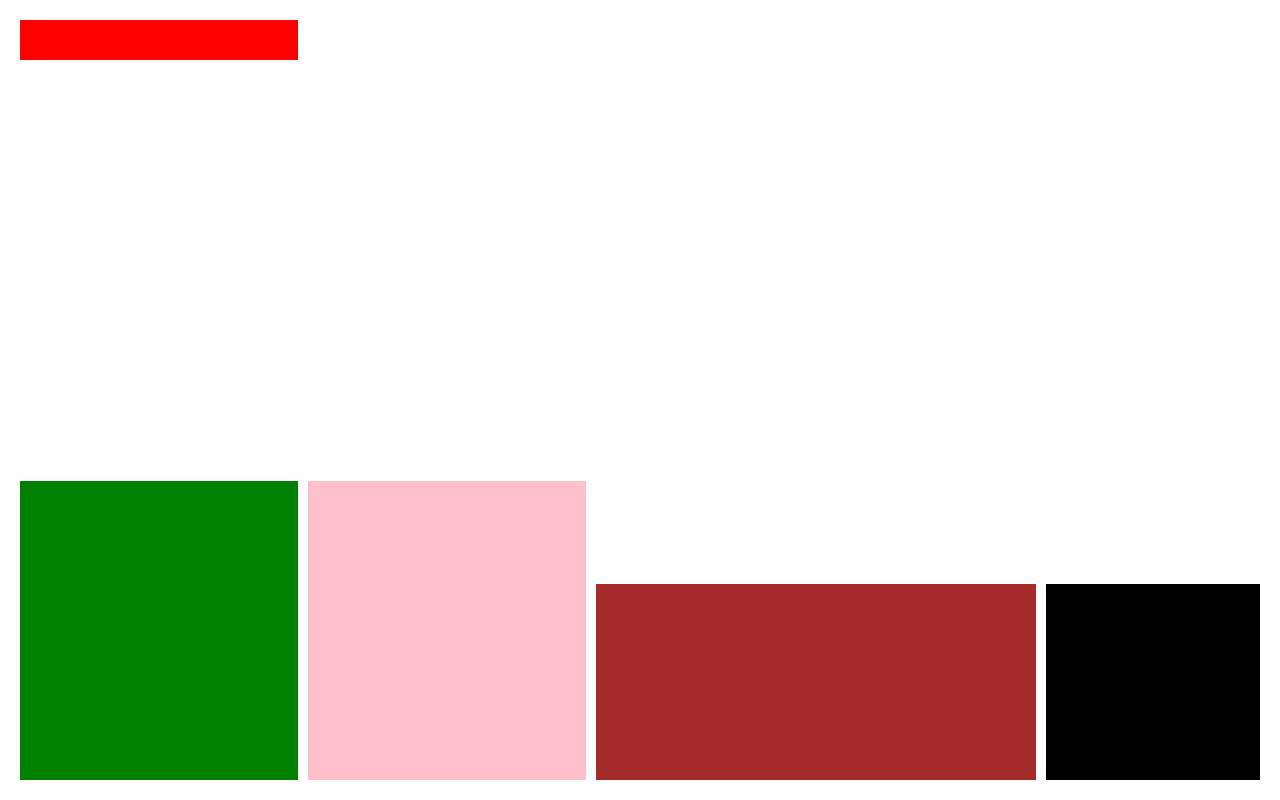
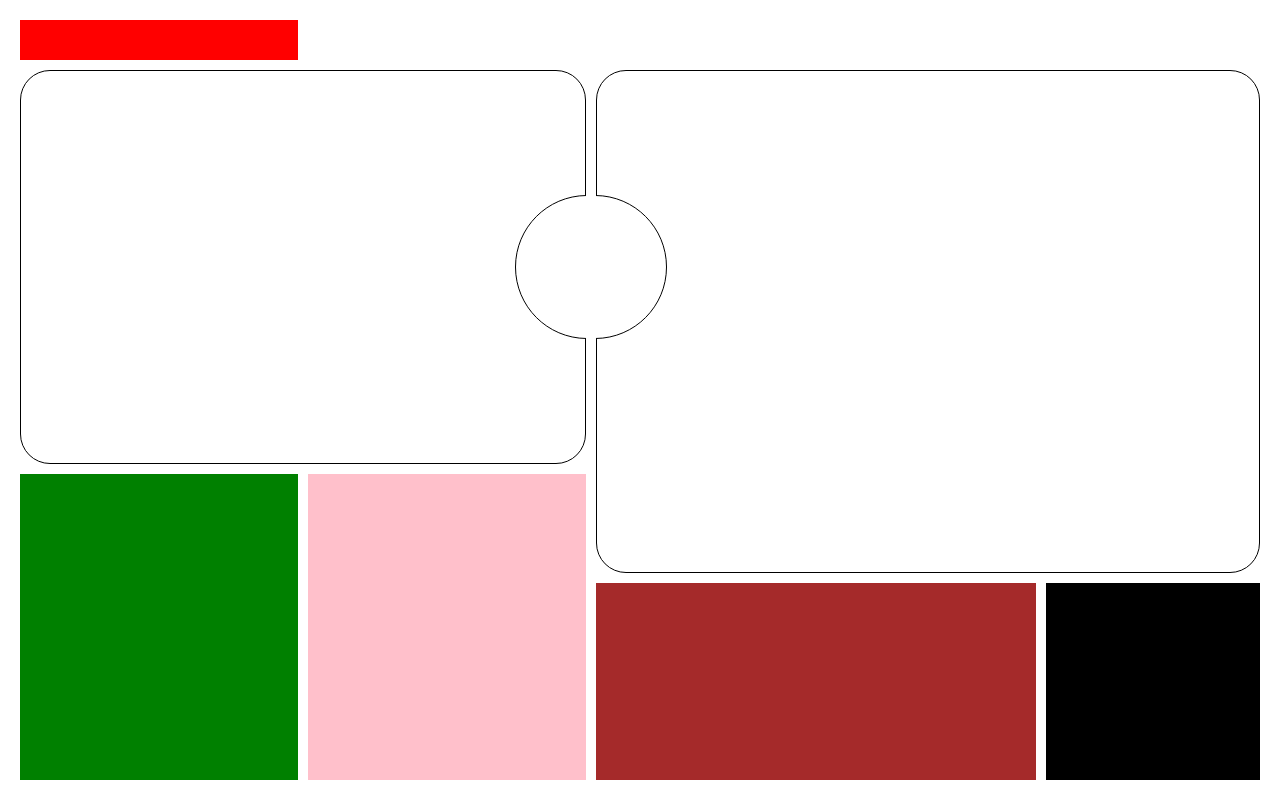
Before and after one commit to Cheung-KaWai/frontendmentor, a React (Vite) app: page /revange in a window 1280 px wide. Built offline with nearby package versions, Linux system fonts and the light colour scheme; what simple-zustand-devtools would draw is missing.

Commit message:
Add right offset half cutouts

```diff
--- a/src/challenges/revange/LayoutGrid.tsx
+++ b/src/challenges/revange/LayoutGrid.tsx
@@ -33,7 +33,7 @@ export const LayoutGrid = ({ children }: { children?: ReactNode }) => {
 const Container = styled.main`
   display: grid;
   grid-template-columns: 3.25fr 3.25fr 5.15fr 2.5fr;
-  grid-template-rows: 4rem auto;
+  grid-template-rows: 4rem 2fr 0.5fr 1fr;
   gap: 1rem;
   padding: 2rem;
   height: 100%;
@@ -41,10 +41,6 @@ const Container = styled.main`
   grid-template-areas:
     "logo log nav nav"
     "div1 div1 div2 div2"
-    "div1 div1 div2 div2"
-    "div1 div1 div2 div2"
-    "div1 div1 div2 div2"
     "div3 div4 div2 div2"
-    "div3 div4 div5 div6"
     "div3 div4 div5 div6";
 `;
--- a/src/challenges/revange/MiddleCutoutShape.tsx
+++ b/src/challenges/revange/MiddleCutoutShape.tsx
@@ -1,19 +1,46 @@
-import { ReactNode } from "react";
+import { ReactNode, useEffect, useRef } from "react";
 import styled from "styled-components";
+import { useRevangeStore } from "./store/useRevange";
 
 type CutoutProps = {
   children?: ReactNode;
   top?: string;
   left?: string;
+  right?: string;
   rotate?: string;
+  area: string;
 };
 
-export const MiddleCutoutShape = ({ top = "50%", left = "-1px", children, rotate = "0deg" }: CutoutProps) => {
+export const MiddleCutoutShape = ({ top = "50%", left, children, rotate = "0deg", area, right }: CutoutProps) => {
+  const ref = useRef<HTMLDivElement>(null);
+  const { update, offsetHeight } = useRevangeStore((state) => state);
+
+  useEffect(() => {
+    const handleTopOffsetCalculation = () => {
+      if (ref.current) {
+        const offsetHeight = ref.current?.offsetHeight / 2;
+        update("offsetHeight", offsetHeight + "px");
+      }
+    };
+
+    if (area === "div1") {
+      handleTopOffsetCalculation();
+      window.addEventListener("resize", handleTopOffsetCalculation);
+    }
+
+    return () => {
+      window.removeEventListener("resize", handleTopOffsetCalculation);
+    };
+  }, []);
+
   return (
     <CurvContainer
-      top={top}
+      top={offsetHeight}
       left={left}
+      right={right}
       rotate={rotate}
+      area={area}
+      ref={ref}
     >
       {children}
     </CurvContainer>
@@ -25,6 +52,7 @@ const CurvContainer = styled.div<CutoutProps>`
   height: 100%;
   position: relative;
   overflow: hidden;
+  grid-area: ${(props) => props.area};
 
   &::before {
     content: "";
@@ -46,7 +74,9 @@ const CurvContainer = styled.div<CutoutProps>`
     position: absolute;
     top: ${(props) => props.top};
     left: ${(props) => props.left};
+    right: ${(props) => props.right};
     transform: translate(0, -50%) rotate(${(props) => props.rotate});
     z-index: 1;
+    line-height: 0;
   }
 `;
--- a/src/challenges/revange/Revange.tsx
+++ b/src/challenges/revange/Revange.tsx
@@ -5,7 +5,19 @@ import { LayoutGrid } from "./LayoutGrid";
 export const Revange = () => {
   return (
     <Container>
-      <LayoutGrid />
+      <LayoutGrid>
+        <MiddleCutoutShape
+          area="div1"
+          rotate="180deg"
+          right="-1px"
+          top="10rem"
+        />
+        <MiddleCutoutShape
+          area="div2"
+          left="-1px"
+          top="10rem"
+        />
+      </LayoutGrid>
     </Container>
   );
 };
@@ -18,46 +30,3 @@ const Container = styled.div`
   justify-content: center;
   align-items: center;
 `;
-
-const CurvContainer = styled.div`
-  width: 50vw;
-  height: 50vh;
-  /* border: 5px solid black; */
-  position: relative;
-  overflow: hidden;
-
-  &::before {
-    content: "";
-    display: block;
-    position: absolute;
-    width: 100%;
-    height: 100%;
-    border: 1px solid black;
-    top: 0;
-    left: 0;
-    background-color: white;
-    box-sizing: border-box;
-    border-radius: 3rem;
-  }
-
-  &::after {
-    content: url("/assets/revange/curve.svg");
-    display: block;
-    /* width: 10rem;
-    height: 15rem;
-    background-color: green;
-    border: 5px solid black;
-    border-radius: 50%; */
-    position: absolute;
-    top: 50%;
-    left: -1px;
-    transform: translate(-50%, -50%);
-    z-index: 2;
-  }
-`;
-
-const CurveShape = styled.img`
-  object-fit: fill;
-  width: 100%;
-  height: 100%;
-`;
--- /dev/null
+++ b/src/challenges/revange/store/useRevange.tsx
@@ -0,0 +1,16 @@
+import { mountStoreDevtool } from "simple-zustand-devtools";
+import { create } from "zustand";
+
+type Store = {
+  offsetHeight: string;
+  update: (name: keyof Store, value: string) => void;
+};
+
+export const useRevangeStore = create<Store>((set) => ({
+  offsetHeight: "0",
+  update: (name, value) => set({ [name]: value }),
+}));
+
+if (import.meta.env.MODE === "development") {
+  mountStoreDevtool("tableStore", useRevangeStore);
+}
```
Also changed, not shown: public/assets/revange/curve.svg.
